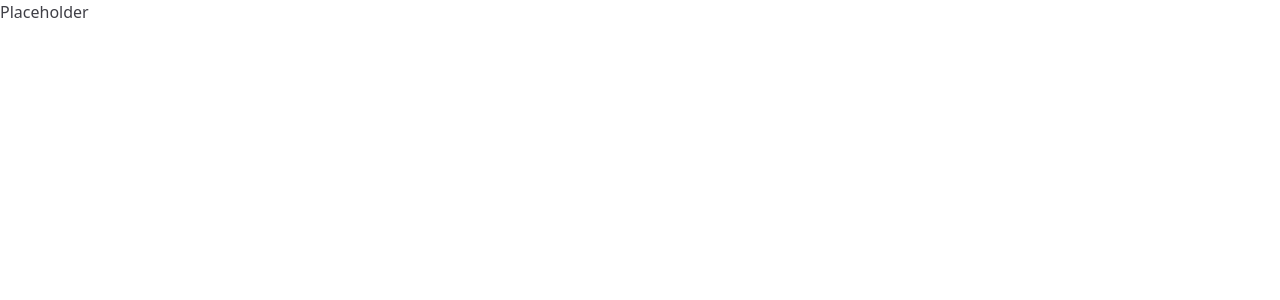
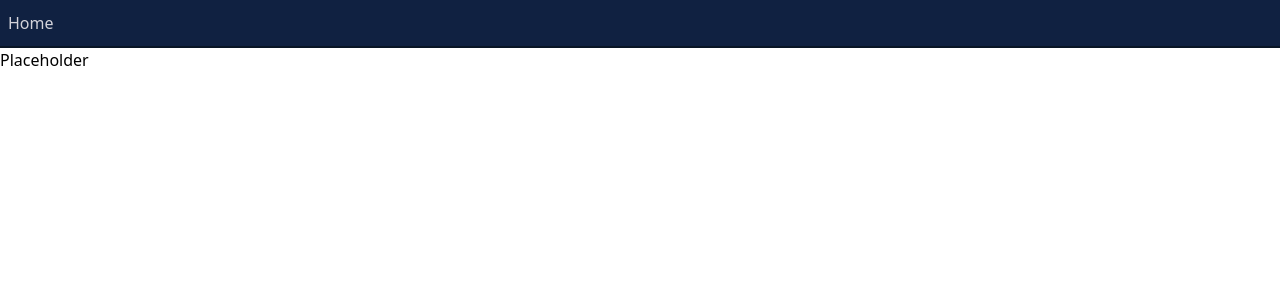
Before and after one commit to TheGreatViolet/openmediaserver, a Next.js app: page / in a window 1280 px wide. Shown: the top 300 px of the page. Built offline with nearby package versions, Linux system fonts and the light colour scheme.

Commit message:
Created Navbar

```diff
--- /dev/null
+++ b/components/Navbar.tsx
@@ -0,0 +1,35 @@
+import React from "react";
+
+interface navbarButtonProps {
+  text: string;
+  route: string;
+}
+
+function NavbarButton(props: navbarButtonProps) {
+  return (
+    <button className="text-storm-gray-50
+      transition-colors hover:text-jacksons-purple-300
+      contrast-more:hover:text-jacksons-purple-100" onClick={() => {
+        window.location.href = props.route;
+      }}>
+      {props.text}
+    </button>
+  );
+}
+
+export default function Navbar() {
+  return (
+    <>
+      <div className="align-top w-full h-12 bg-jacksons-purple-800
+        border-jacksons-purple-900 border-b-2">
+        <div className="flex justify-between items-center h-full p-2">
+          <div className="flex items-center">
+            <button>
+              <NavbarButton text="Home" route="/" />
+            </button>
+          </div>
+        </div>
+      </div>
+    </>
+  );
+}
--- a/pages/index.tsx
+++ b/pages/index.tsx
@@ -1,8 +1,11 @@
+import Navbar from "components/Navbar";
 import React from "react";
 
 export default function Home({}) {
   return (
     <>
+      <Navbar />
+
       <p className="text-zinc-700">Placeholder</p>
     </>
   );
--- a/tailwind.config.js
+++ b/tailwind.config.js
@@ -3,6 +3,34 @@ module.exports = {
   content: ['**/*.tsx'],
   theme: {
     extend: {},
+    colors: {
+      'jacksons-purple': {
+        DEFAULT: '#263197',
+        '50': '#E2DAF6',
+        '100': '#CCC2F0',
+        '200': '#9D91E3',
+        '300': '#6760D7',
+        '400': '#3235C8',
+        '500': '#263197',
+        '600': '#1F2F7A',
+        '700': '#172A5E',
+        '800': '#102141',
+        '900': '#091525'
+      },
+      'storm-gray': {
+        DEFAULT: '#6F7285',
+        '50': '#D3D3DA',
+        '100': '#C7C9D1',
+        '200': '#B1B3BE',
+        '300': '#9B9DAB',
+        '400': '#858799',
+        '500': '#6F7285',
+        '600': '#565867',
+        '700': '#3C3E48',
+        '800': '#23242A',
+        '900': '#090A0B'
+      },
+    }
   },
   plugins: [],
 }
```
